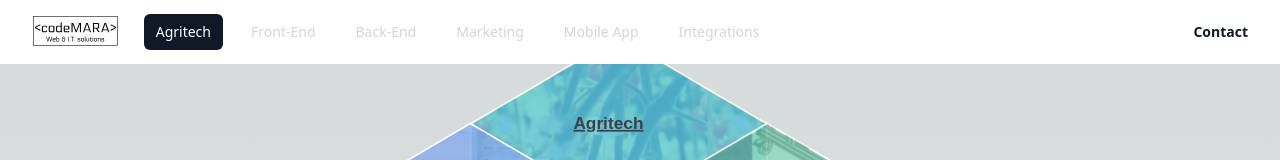
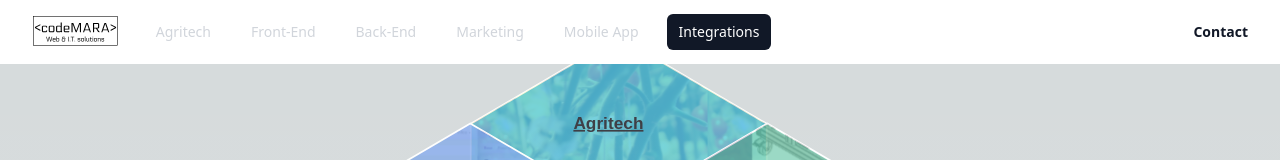
Before and after one commit to codemara/codemara.github.io, a Next.js app: page / in a window 1280 px wide. Shown: the top 160 px of the page. Built offline with nearby package versions, Linux system fonts and the light colour scheme.

Commit message:
Navigation

```diff
--- a/src/app/globals.css
+++ b/src/app/globals.css
@@ -32,18 +32,16 @@ svg {
 
 #anchor {
   position: absolute;
-  width: 1px;
-  height: 7659px;
   top: 800px;
-  left: 0;
-
+  bottom: 0px;
+  right: 0px;
+  left:0px;
 }
 
 
 html {
-  @media (min-height: 200px) {
-    scroll-margin-top: 100px;
-  }
+    min-height:100%;
+    position: relative;
 }
 
 .navbarheaders {
--- a/src/app/headers-menu/Headersmenu.tsx
+++ b/src/app/headers-menu/Headersmenu.tsx
@@ -4,19 +4,24 @@ import { Bars3Icon, PhoneIcon, XMarkIcon } from '@heroicons/react/24/outline'
 
 
 const navigation = [
-  { name: 'Agritech', href: '#', current: true },
-  { name: 'Front-End', href: '#', current: false },
-  { name: 'Back-End', href: '#', current: false },
-  { name: 'Marketing', href: '#', current: false },
-  { name: 'Mobile App', href: '#', current: false },
-  { name: 'Integrations', href: '#', current: false },
+  { name: 'Agritech', href: '#Agri', current: true },
+  { name: 'Front-End', href: '#Front', current: false },
+  { name: 'Back-End', href: '#Back', current: false },
+  { name: 'Marketing', href: '#Market', current: false },
+  { name: 'Mobile App', href: '#Mobile', current: false },
+  { name: 'Integrations', href: '#Integ', current: false },
 ]
 
 const callsToAction = [
     { name: 'GitHub', href: '#', icon: Bars3Icon },
-    { name: 'Call', href: '#', icon: PhoneIcon },
+    { name: 'Call', href: 'tel:15142434627', icon: PhoneIcon },
   ]
 
+function updateSection (zeSection:string[]) {
+    {navigation.map((item) => (
+            item.current = (item.href == "#"+zeSection) ? true : false
+    ))}
+}
 
 function classNames(...classes:string[]) {
   return classes.filter(Boolean).join(' ')
@@ -42,7 +47,7 @@ export default function Headersmenu() {
                   )}
                 </Disclosure.Button>
               </div>
-              <div className="flex flex-1 items-center justify-center sm:items-stretch sm:justify-start">
+              <div className="flex flex-1 items-center justify-center md:items-stretch md:justify-start">
                 <div className="flex flex-shrink-0 items-center">
                   <img
                     className="h-8 w-auto invert"
@@ -50,7 +55,7 @@ export default function Headersmenu() {
                     alt="codeMARA"
                   />
                 </div>
-                <div className="hidden sm:ml-6 sm:block">
+                <div className="hidden md:ml-6 md:block">
                   <div className="flex space-x-4">
                     {navigation.map((item) => (
                       <a
@@ -58,7 +63,7 @@ export default function Headersmenu() {
                         href={item.href}
                         className={classNames(
                           item.current ? 'bg-gray-900 text-white' : 'text-gray-300 hover:bg-gray-700 hover:text-white',
-                          'rounded-md px-3 py-2 text-sm font-medium'
+                          'rounded-md px-3 py-2 text-sm font-medium section-nav'
                         )}
                         aria-current={item.current ? 'page' : undefined}
                       >
@@ -70,7 +75,7 @@ export default function Headersmenu() {
               </div>
               <div className="absolute inset-y-0 right-0 flex items-center pr-2 sm:static sm:inset-auto sm:ml-6 sm:pr-0">
 
-                {/* Profile dropdown */}
+                {/* Contact dropdown */}
                 <Menu as="div" className="relative ml-3">
 
                     <div className=" lg:flex lg:flex-1 lg:justify-end">
@@ -108,19 +113,12 @@ export default function Headersmenu() {
                         </Transition>
                     </Popover>
                     </div>
-
-
-
-
-
-
-
                 </Menu>
               </div>
             </div>
           </div>
 
-          <Disclosure.Panel className="sm:hidden">
+          <Disclosure.Panel className="md:hidden">
             <div className="space-y-1 px-2 pb-3 pt-2">
               {navigation.map((item) => (
                 <Disclosure.Button
@@ -129,7 +127,7 @@ export default function Headersmenu() {
                   href={item.href}
                   className={classNames(
                     item.current ? 'bg-gray-900 text-white' : 'text-gray-300 hover:bg-gray-700 hover:text-white',
-                    'block rounded-md px-3 py-2 text-base font-medium'
+                    'block rounded-md px-3 py-2 text-base font-medium section-nav'
                   )}
                   aria-current={item.current ? 'page' : undefined}
                 >
--- a/src/app/page.tsx
+++ b/src/app/page.tsx
@@ -13,16 +13,15 @@ import { useIntersectionObserver } from 'usehooks-ts'
 import  Headersmenu from './headers-menu/Headersmenu';
 import  Homepage from './section-components/homepage';
 
-
 const Anchor = (props: { title: string }) => {
   const myRef = useRef<HTMLDivElement | null>(null)
   const entry = useIntersectionObserver(myRef, {})
   const isVisible = !!entry?.isIntersecting
 
-  console.log(`Render Anchor ${props.title}`, { isVisible })
-  if (typeof document !== 'undefined') {
+//  console.log(`Render Anchor ${props.title}`, { isVisible })
+
+if (typeof document !== 'undefined') {
     let myStickyHeader = document.getElementsByTagName("header");
-    //console.log(myStickyHeader);
     if (myStickyHeader != null && myStickyHeader[0] != undefined) {
       if (isVisible) {
         myStickyHeader[0].classList.remove("hidden")
@@ -46,12 +45,23 @@ const Section = (props: { title: string }) => {
   const entry = useIntersectionObserver(myRef, {})
   const isVisible = !!entry?.isIntersecting
 
-  console.log(`Render Section ${props.title}`, { isVisible })
+  if ((typeof document !== 'undefined') && isVisible ) {
+
+    //console.log(`Render Section ${props.title}`, { isVisible })
+
+    let mySectionNav = document.getElementsByClassName("section-nav")
+     if (mySectionNav.length > 0) {
+      for (let x = 0; x < mySectionNav.length; x++ ) {
+        let classCurrent = ('#'+props.title == mySectionNav[x].getAttribute('href')) ? 'bg-gray-900 text-white section-nav rounded-md px-3 py-2 text-sm font-medium' : 'text-gray-300 hover:bg-gray-700 hover:text-white section-nav rounded-md px-3 py-2 text-sm font-medium'
+        mySectionNav[x].setAttribute('class', classCurrent)
+      }
+    }
+  }
 
   return (
-    <div id={props.title} ref={myRef} >
-        <Homepage />
-    </div>
+    <><div id={props.title} ref={myRef}>
+      <Homepage />
+    </div><div>&nbsp;</div></>
   )
 }
 
@@ -79,7 +89,7 @@ export default function Home() {
       <Section title='Mobile' />
 
       <Section title='Integ' />
+          </main>
+    </>
 
-    </main>
-    </>
 }
```
Also changed, not shown: src/app/box-css-module/NavBox.svg, src/app/section-components/agritech.tsx (deleted). Lines whose indentation alone changed are shown as unchanged.
